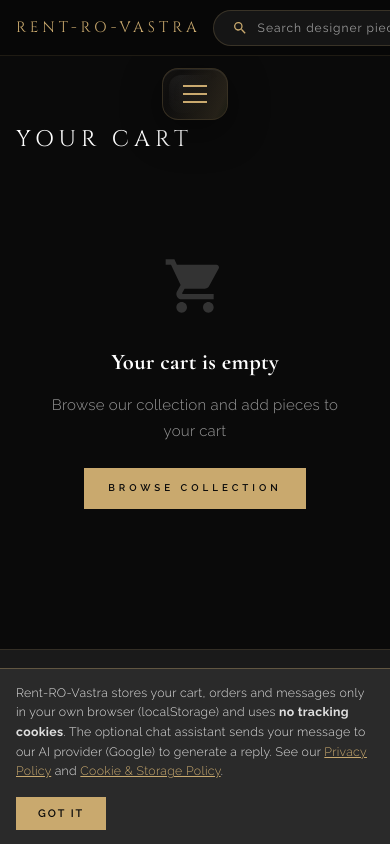
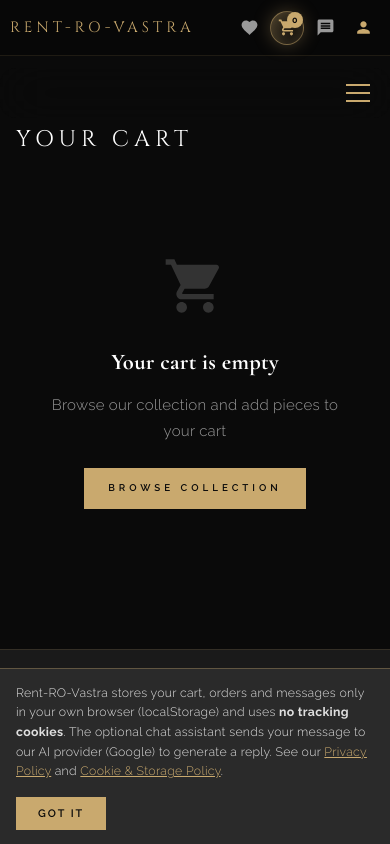
Before and after one commit to dharmendrashakya1086-maker/Rent-RO-Vastra, a website: page cart.html in a window 390 px wide. Shown: the top 844 px of the page. Drawn offline with nearby package versions, Linux system fonts and the light colour scheme; no server answers.

Commit message:
Fix mobile header overflow and hamburger drawer clipped by nav transform

```diff
--- a/styles.css
+++ b/styles.css
@@ -204,15 +204,22 @@
 /* MOBILE NAV */
 @media (max-width: 768px) {
   .hamburger { display: flex; }
-  .nav-overlay { display: block; }
+  nav {
+    left: 0; right: 0; width: auto; max-width: none; transform: none;
+    overflow: visible; background: transparent; border: none; box-shadow: none;
+  }
+  nav::before, nav::after { display: none; }
+  nav.scrolled { background: transparent; box-shadow: none; }
+  .nav-inner { justify-content: flex-end; }
   .nav-links {
     position: fixed; top: 0; right: 0; width: min(320px, 85vw); height: 100vh;
     flex-direction: column; background: var(--dark);
     padding: 90px 32px 40px; gap: 0; transform: translateX(100%);
     transition: var(--transition); border-left: 1px solid rgba(201,169,110,0.15);
-    overflow-y: auto; z-index: 1000;
+    overflow-y: auto; z-index: 1003;
   }
   .nav-links.open { transform: translateX(0); }
+  .header-search { display: none; }
   .nav-pill { display: none; }
   .nav-links a {
     display: block; padding: 16px 0; font-size: 0.9rem;
@@ -728,6 +735,9 @@
 /* SMALL MOBILE (up to 480px) */
 @media (max-width: 480px) {
   html { font-size: 15px; }
+  .main-header { padding: 0 10px; }
+  .header-icons { gap: 4px; }
+  .header-icon { width: 34px; height: 34px; }
   .stats-bar { grid-template-columns: 1fr 1fr; }
   .stat { padding: 20px 12px; }
   .stat-num { font-size: 1.4rem; }
```
